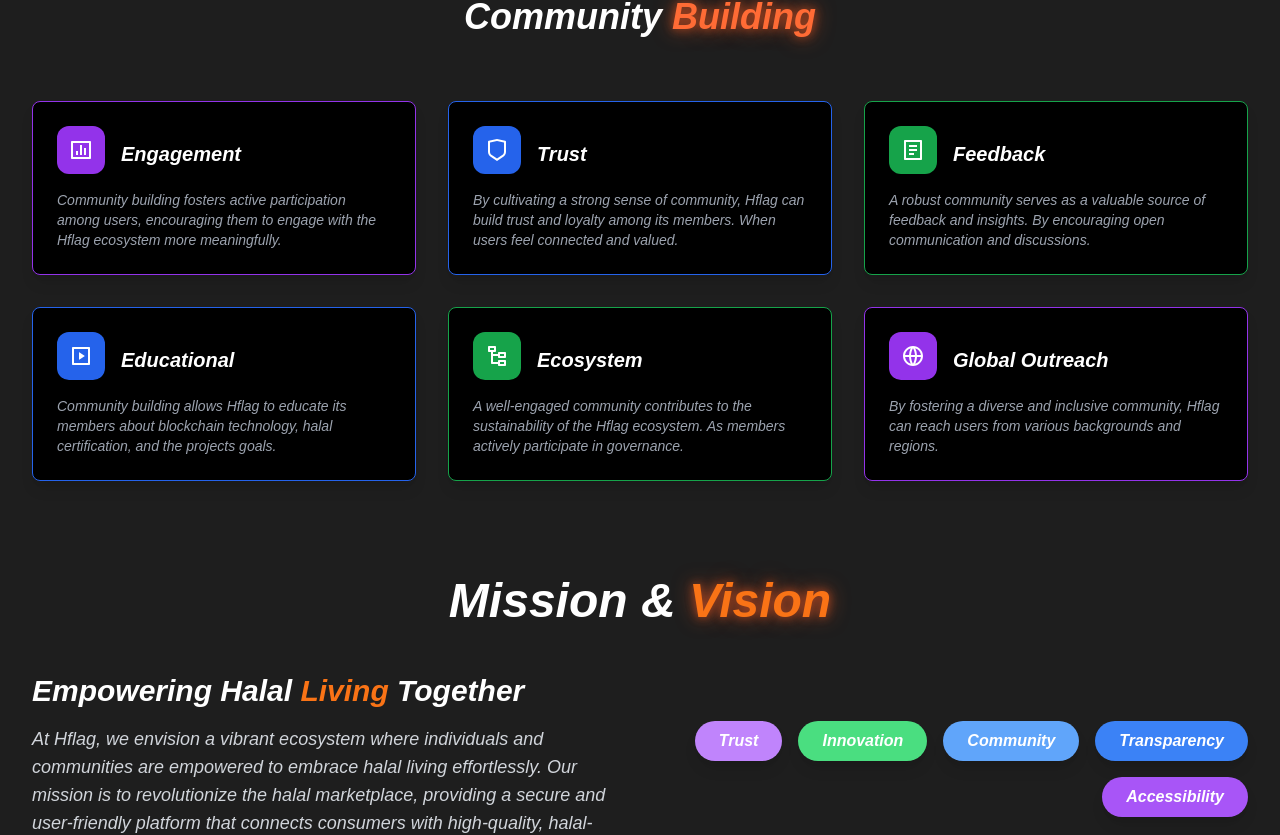
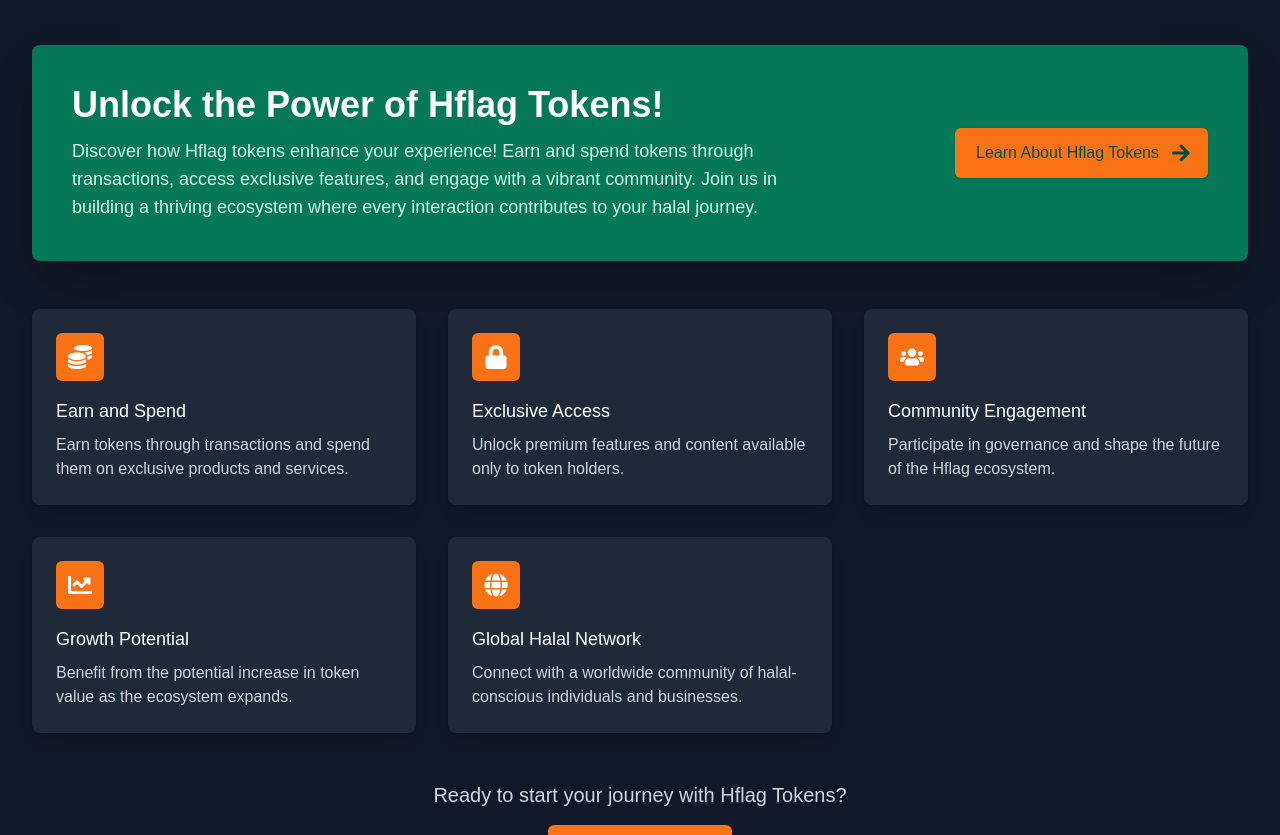
Before and after one commit to Souravhere/hflag, a Next.js app: page / in a window 1280 px wide. Shown: the part 1655-2490 px from the top of the page. Built offline with nearby package versions, Linux system fonts and the light colour scheme.

Commit message:
Hflag Tokens component added

```diff
--- a/src/app/page.tsx
+++ b/src/app/page.tsx
@@ -1,5 +1,6 @@
 import CommunityBuilding from "@/components/CommunityBuilding";
 import HeroSection from "@/components/HeroSection";
+import HflagTokens from "@/components/HflagTokens";
 import { Marketplace } from "@/components/Marketplace";
 import MissionVision from "@/components/MissionVision";
 import Roadmap from "@/components/Roadmap";
@@ -11,7 +12,7 @@ export default function Home() {
         <HeroSection/>
         <WelcomeComponent/>
         <Marketplace/>
-        {/* one section added here soon */}
+        <HflagTokens/>
         <CommunityBuilding/>
         {/* one section added here soon */}
         <MissionVision/>
--- /dev/null
+++ b/src/components/HflagTokens.tsx
@@ -0,0 +1,124 @@
+'use client'
+
+import React from 'react'
+import { motion } from 'framer-motion'
+import { useInView } from 'react-intersection-observer'
+import Link from 'next/link'
+import { FaArrowRight, FaCoins, FaLock, FaUsers, FaChartLine, FaGlobe } from 'react-icons/fa'
+
+const tokenFeatures = [
+  {
+    icon: FaCoins,
+    title: 'Earn and Spend',
+    description: 'Earn tokens through transactions and spend them on exclusive products and services.',
+  },
+  {
+    icon: FaLock,
+    title: 'Exclusive Access',
+    description: 'Unlock premium features and content available only to token holders.',
+  },
+  {
+    icon: FaUsers,
+    title: 'Community Engagement',
+    description: 'Participate in governance and shape the future of the Hflag ecosystem.',
+  },
+  {
+    icon: FaChartLine,
+    title: 'Growth Potential',
+    description: 'Benefit from the potential increase in token value as the ecosystem expands.',
+  },
+  {
+    icon: FaGlobe,
+    title: 'Global Halal Network',
+    description: 'Connect with a worldwide community of halal-conscious individuals and businesses.',
+  },
+]
+
+export default function HflagTokens() {
+  const [ref, inView] = useInView({
+    triggerOnce: true,
+    threshold: 0.1,
+  })
+
+  const containerVariants = {
+    hidden: { opacity: 0, y: 50 },
+    visible: {
+      opacity: 1,
+      y: 0,
+      transition: {
+        duration: 0.5,
+        staggerChildren: 0.1,
+      },
+    },
+  }
+
+  const itemVariants = {
+    hidden: { opacity: 0, y: 20 },
+    visible: {
+      opacity: 1,
+      y: 0,
+      transition: {
+        duration: 0.5,
+      },
+    },
+  }
+
+  return (
+    <motion.div
+      ref={ref}
+      initial="hidden"
+      animate={inView ? 'visible' : 'hidden'}
+      variants={containerVariants}
+      className="bg-gray-900 py-16 px-4 sm:px-6 lg:px-8"
+    >
+      <div className="max-w-7xl mx-auto">
+        <motion.div variants={itemVariants} className="bg-emerald-700 rounded-lg overflow-hidden shadow-2xl">
+          <div className="p-8 sm:p-10 lg:flex lg:items-center lg:justify-between">
+            <div className="lg:w-0 lg:flex-1">
+              <h2 className="text-3xl font-extrabold text-white sm:text-4xl">
+                Unlock the Power of Hflag Tokens!
+              </h2>
+              <p className="mt-3 max-w-3xl text-lg text-emerald-100">
+                Discover how Hflag tokens enhance your experience! Earn and spend tokens through transactions, access exclusive features, and engage with a vibrant community. Join us in building a thriving ecosystem where every interaction contributes to your halal journey.
+              </p>
+            </div>
+            <div className="mt-8 lg:mt-0 lg:ml-8">
+              <div className="inline-flex rounded-md shadow">
+                <Link href="/learn-about-tokens" className="inline-flex items-center justify-center px-5 py-3 border border-transparent text-base font-medium rounded-md text-emerald-900 bg-orange-500 hover:bg-orange-400 transition-colors duration-300">
+                  Learn About Hflag Tokens
+                  <FaArrowRight className="ml-3 -mr-1 h-5 w-5" />
+                </Link>
+              </div>
+            </div>
+          </div>
+        </motion.div>
+
+        <motion.div variants={itemVariants} className="mt-12 grid gap-8 md:grid-cols-2 lg:grid-cols-3">
+          {tokenFeatures.map((feature, index) => (
+            <motion.div
+              key={index}
+              variants={itemVariants}
+              className="bg-gray-800 rounded-lg p-6 shadow-lg hover:shadow-xl transition-shadow duration-300"
+            >
+              <div className="flex items-center justify-center w-12 h-12 rounded-md bg-orange-500 text-white mb-4">
+                <feature.icon className="h-6 w-6" />
+              </div>
+              <h3 className="text-lg font-medium text-white mb-2">{feature.title}</h3>
+              <p className="text-gray-300">{feature.description}</p>
+            </motion.div>
+          ))}
+        </motion.div>
+
+        <motion.div variants={itemVariants} className="mt-12 text-center">
+          <p className="text-xl text-gray-300">
+            Ready to start your journey with Hflag Tokens?
+          </p>
+          <Link href="/get-started" className="mt-4 inline-flex items-center justify-center px-5 py-3 border border-transparent text-base font-medium rounded-md text-white bg-orange-500 hover:bg-orange-400 transition-colors duration-300">
+            Get Started Now
+            <FaArrowRight className="ml-2 -mr-1 h-5 w-5" />
+          </Link>
+        </motion.div>
+      </div>
+    </motion.div>
+  )
+}
```
